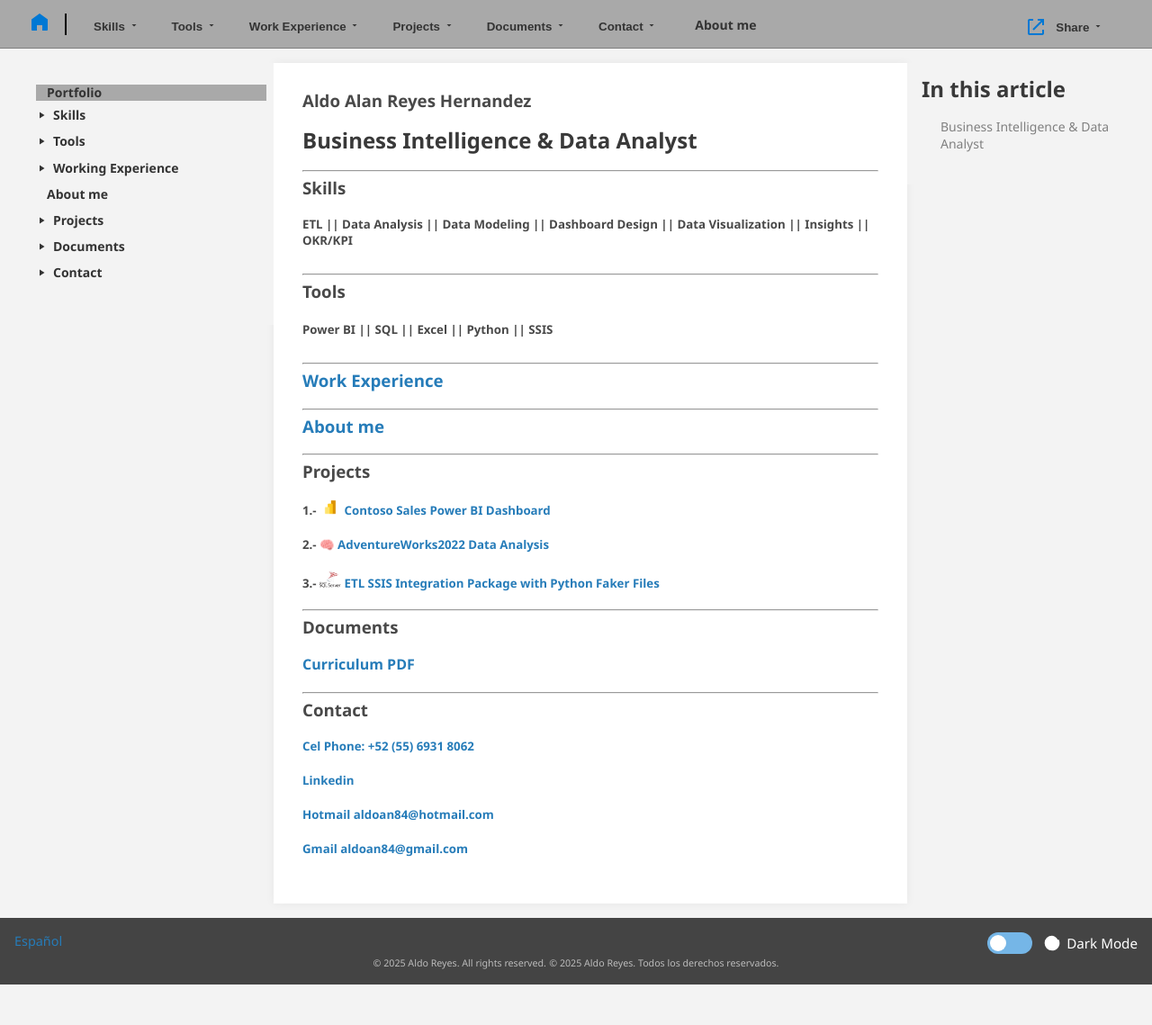
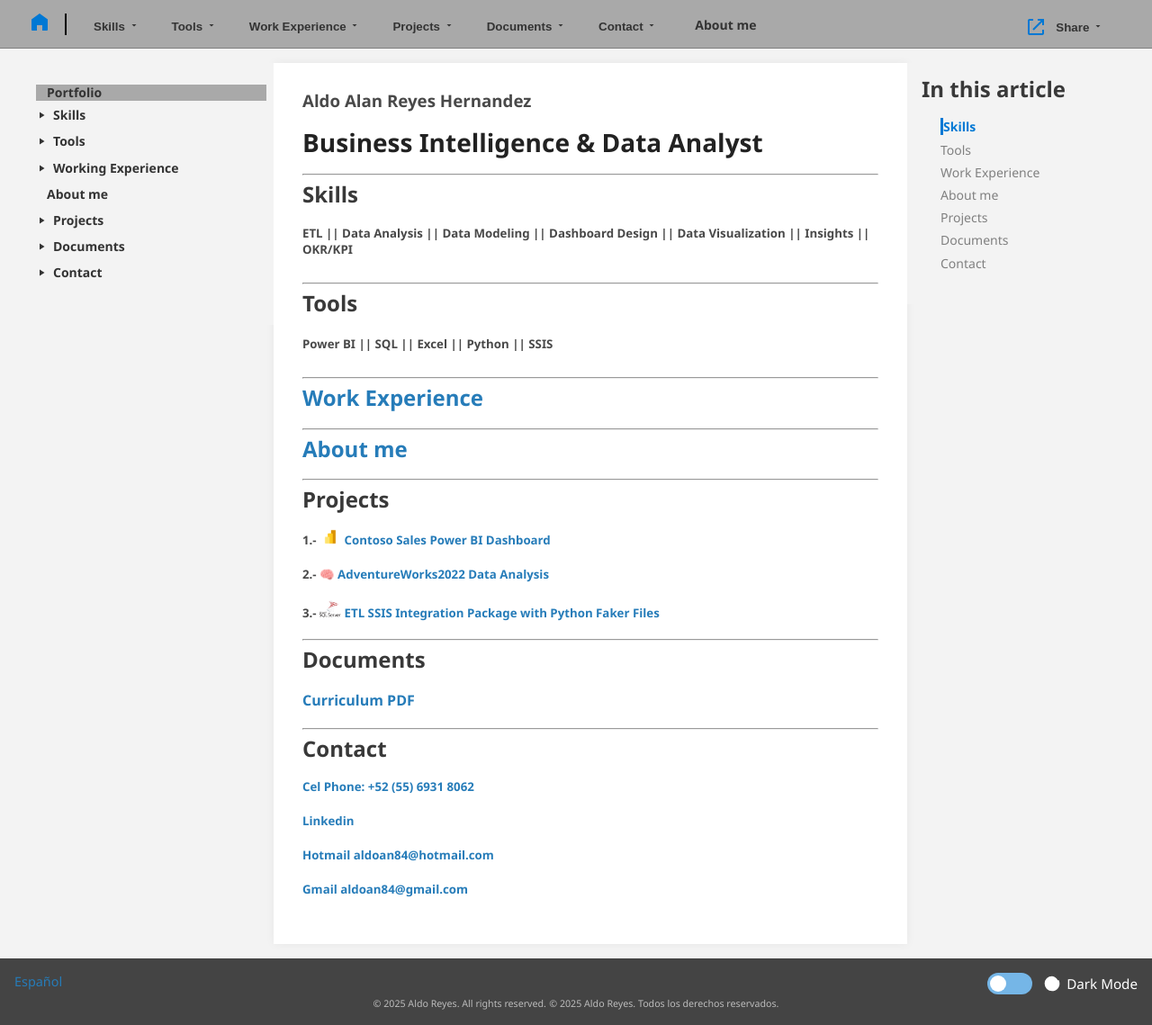
Before and after one commit to AldoReyes84/AldoReyes.github.io, a Jekyll site: the page built from _pages/en/index.md, in a window 1280 px wide and 1139 px high. Shown: the whole window at 90% size. Built offline with Jekyll 4.4.1, drawn with Linux system fonts in a browser that asks for light colours.

Commit message:
index h2 fix

```diff
--- a/_pages/en/index.md
+++ b/_pages/en/index.md
@@ -6,26 +6,26 @@ title: Aldo Alan Reyes Hernandez – BI Portfolio
 ---
 ### Aldo Alan Reyes Hernandez
 
-## Business Intelligence & Data Analyst
+# Business Intelligence & Data Analyst
 
 ---------------------------------------------------------------------------------------------
-### Skills
+## Skills
 
 <div class="tooltip-container"><h5 class="tooltip-trigger"> ETL || Data Analysis || Data Modeling || Dashboard Design || Data Visualization || Insights || OKR/KPI </h5><span class="tooltip-text">Skills are showcased in this portfolio's projects.</span></div>
 
 ----------------------------------------------------------------------------------------------
-### Tools
+## Tools
 
 <div class="tooltip-container"><h5 class="tooltip-trigger"> Power BI || SQL || Excel || Python || SSIS </h5><span class="tooltip-text">Tools are showcased in this portfolio's projects.</span></div>
 
 -----------------------------------------------------------------------------------------------
-### [Work Experience](https://aldoreyes84.github.io/working_experience/)
+## [Work Experience](https://aldoreyes84.github.io/working_experience/)
 
 ------------------------------------------------------------------------------------------------
-### [About me](https://aldoreyes84.github.io/About-me/)
+## [About me](https://aldoreyes84.github.io/About-me/)
 
 --------------------------------------------------------------------------------------------------
-### Projects
+## Projects
 
 ##### 1.- <img src="{{ 'assets/icons/powerbi.png' | relative_url }}" alt="power bi icon" width="24" height="17">[ Contoso Sales Power BI Dashboard](https://aldoreyes84.github.io/Contoso-Sales-Power-BI-Dashboard/)
 
@@ -34,12 +34,12 @@ title: Aldo Alan Reyes Hernandez – BI Portfolio
 ##### 3.- <img src="{{ 'assets/icons/microsoft-sql-server-logo.png' | relative_url}}" alt="ssis icon" width="24" height="19">[ ETL SSIS Integration Package with Python Faker Files](https://aldoreyes84.github.io/ETL/)
 
 ---------------------------------------------------------------------------------------------------
-### Documents
+## Documents
 
 #### [Curriculum PDF](./assets/files/Aldo%20Reyes%20CV.pdf)
 
 ----------------------------------------------------------------------------------------------------
-### Contact
+## Contact
 
 ##### [Cel Phone: +52 (55) 6931 8062](tel:+525569318062)
 
```
Also changed, not shown: _pages/es/index.md (+8 -8 lines).
